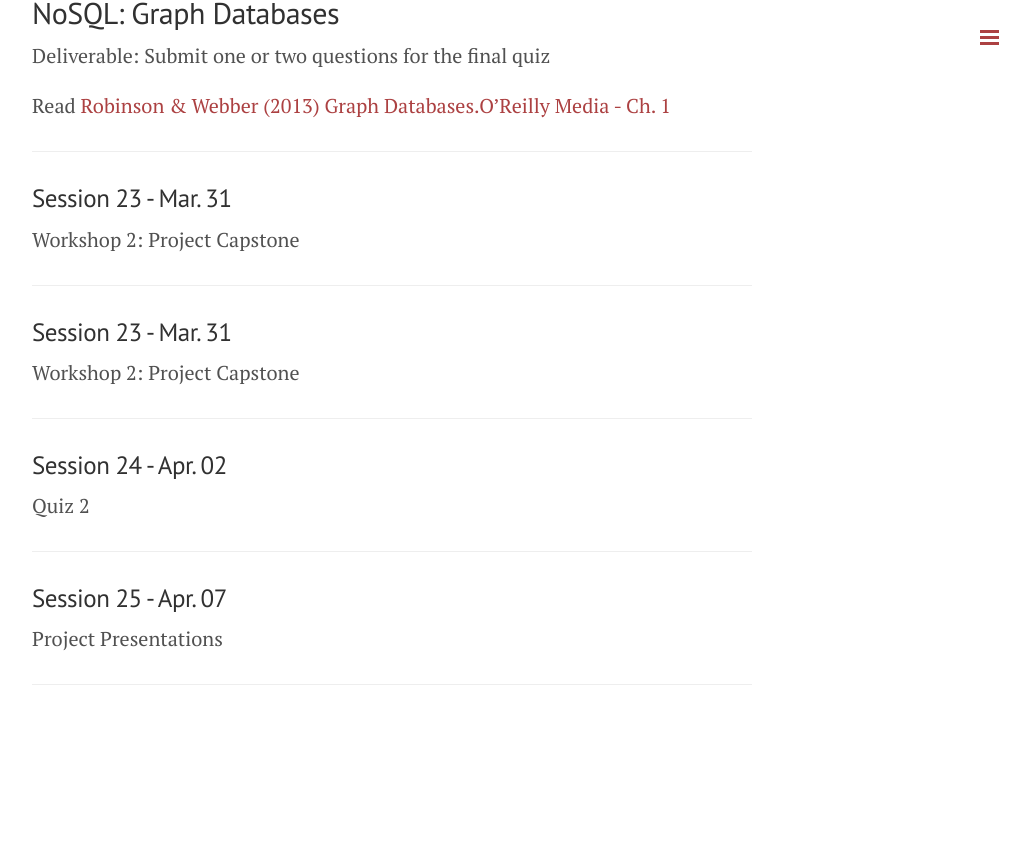
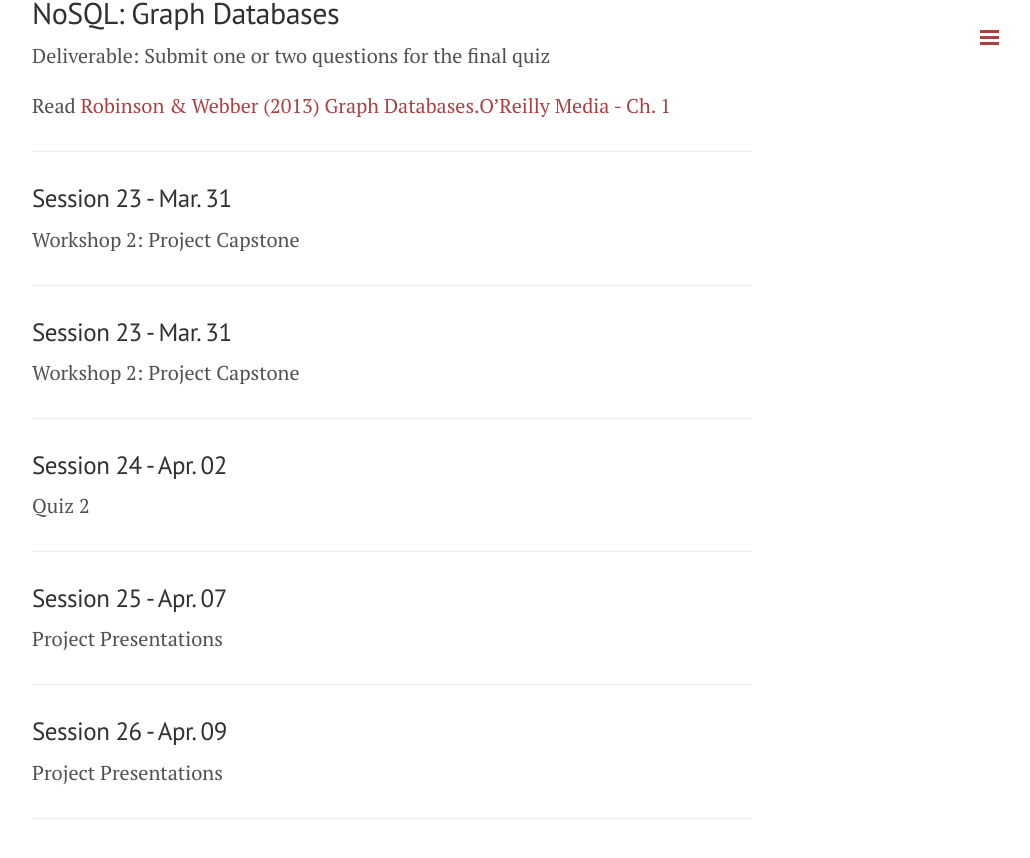
Before and after one commit to retrography/data-management, a Jekyll site: the page built from outline.md, in a window 1280 px wide and 900 px high, scrolled down 7809 px. Shown: the top 858 px of the window, without its empty margins (248-1278 px from the left). Built offline with Jekyll 4.4.1, drawn with Linux system fonts in a browser that asks for light colours; Markdown is read by kramdown in place of the engine named in the settings; before the commit the page ends 8575 px from its top, so only the background shows below that.

Commit message:
Update outline.md

```diff
--- a/outline.md
+++ b/outline.md
@@ -278,3 +278,9 @@ Quiz 2
 Project Presentations
 
 ***
+
+### Session 26 - Apr. 09
+
+Project Presentations
+
+***
```
